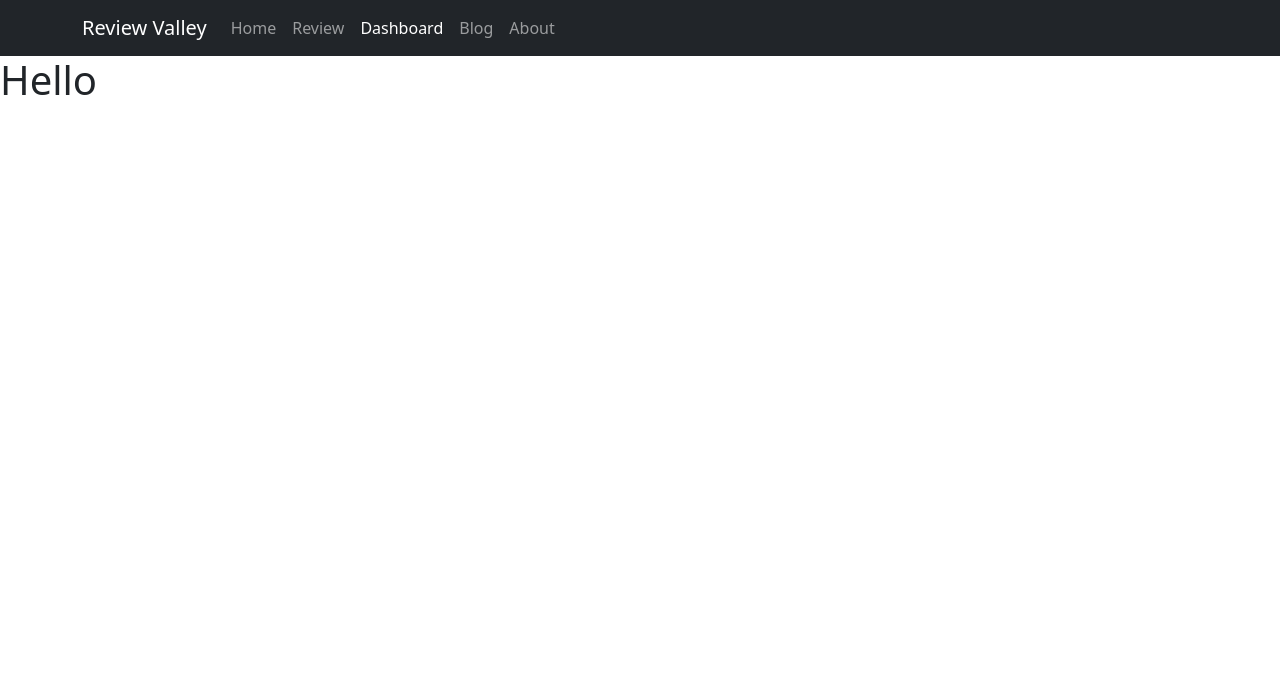
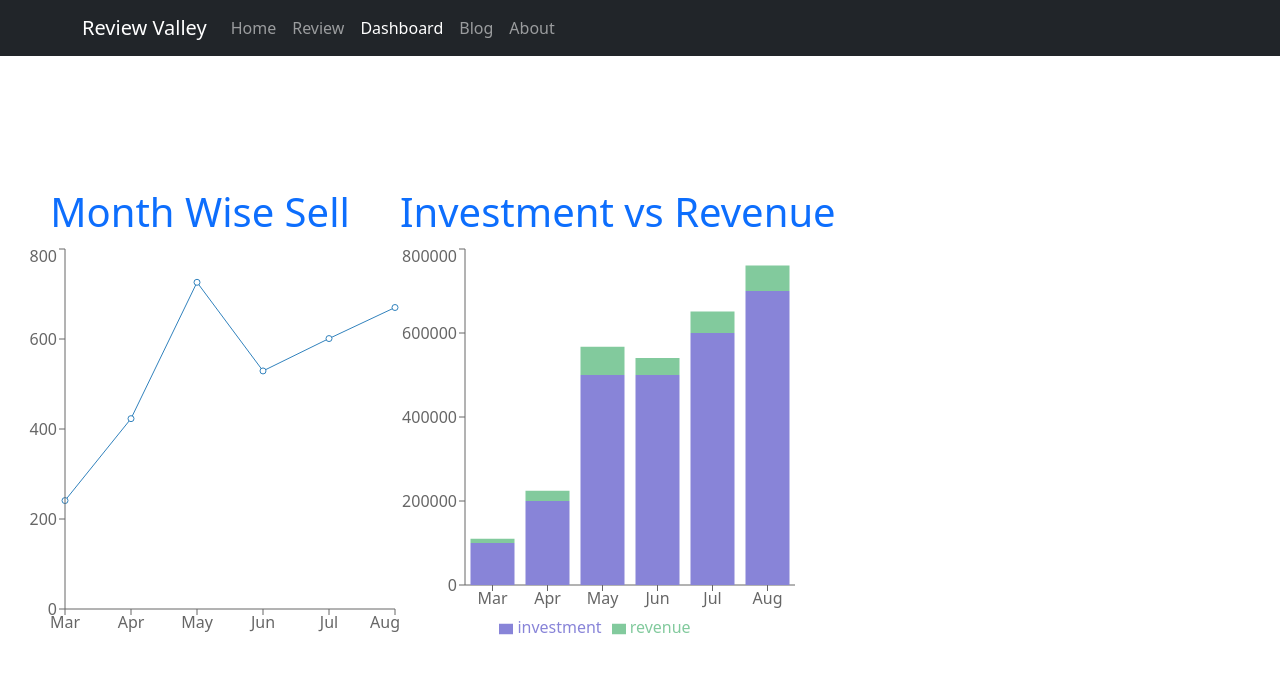
Before and after one commit to samuelmuabia/review-valley, a React (Create React App) app: page /dashboard in a window 1280 px wide. Shown: the top 674 px of the page. Built offline with nearby package versions, Linux system fonts and the light colour scheme.

Commit message:
Everything is working fine

```diff
--- a/package.json
+++ b/package.json
@@ -13,6 +13,7 @@
     "react-router-bootstrap": "^0.26.1",
     "react-router-dom": "^6.3.0",
     "react-scripts": "5.0.0",
+    "recharts": "^2.1.9",
     "web-vitals": "^2.1.4"
   },
   "scripts": {
--- a/src/components/About/About.js
+++ b/src/components/About/About.js
@@ -0,0 +1,11 @@
+import React from 'react';
+
+const About = () => {
+    return (
+        <div>
+            <h1>This is about page.</h1>
+        </div>
+    );
+};
+
+export default About;
--- a/src/components/Blog/Blog.js
+++ b/src/components/Blog/Blog.js
@@ -3,7 +3,11 @@ import React from 'react';
 const Blog = () => {
     return (
         <div>
-
+            <h1>Q1. What is context API?</h1>
+            <p>Context API is a React API that can solve a number of difficulties with state management and how state is passed to components in modern apps. Instead of adding a state management library in the project, which will eventually degrade performance and increase bundle size, Context API can be used to solve the problem and be OK with it. Without having to manually pass data through props, the Context API can be used to communicate data with different components. For example, the Context API is appropriate for the following use cases: theming, user language, authentication, and so on.
+            </p>
+            <h1>Q2.What is Semantic Tags?</h1>
+            <p>The purpose of the HTML element is clearly defined by semantic tags. It also specifies the sort of content that should be included in the element. header, footer, and article are considered as semantic elements because they clearly state their purpose and the type of content they should contain. The following new HTML5 semantic tags can be used to arrange a document in a meaningful way:header,nav,article,section,aside,footer.Semantic tags also help search engines to parse the webpage correctly and find accurate information. Thus, helping search engines to correctly index the page.</p>
         </div>
     );
 };
--- a/src/components/Dashboard/Dashboard.js
+++ b/src/components/Dashboard/Dashboard.js
@@ -1,10 +1,40 @@
-import React from 'react';
+
+import React, { useEffect, useState } from 'react';
+import { Bar, BarChart, Legend, Line, LineChart, Tooltip, XAxis, YAxis } from 'recharts';
 
 const Dashboard = () => {
+  const[datas,setData]=useState([])
+  useEffect(()=>{
+      fetch("data.json")
+      .then(res=>res.json())
+      .then(data=>setData(data));
+  },[])
     return (
+<div style={{height:"90vh"}} className='d-flex justify-content-space-between align-items-center'>
+       <div>
+        <h1 className='text-primary text-center'>Month Wise Sell</h1>
+       <LineChart
+        width={400} height={400}
+        data={datas}>
+            <Line dataKey={'sell'}></Line>
+            <Line dataKey={'month'}></Line>
+            <XAxis dataKey="month"></XAxis>
+            <YAxis></YAxis>
+            <Tooltip></Tooltip>
+        </LineChart>
+       </div>
         <div>
-            <h1>Hello</h1>
+        <h1 className='text-primary text-center'>Investment vs Revenue</h1>
+        <BarChart width={400} height={400} data={datas}>
+        <XAxis dataKey="month" />
+          <YAxis />
+          <Tooltip />
+          <Legend />
+          <Bar dataKey="investment" stackId="a" fill="#8884d8" />
+          <Bar dataKey="revenue" stackId="a" fill="#82ca9d" />
+         </BarChart>
         </div>
+</div>
     );
 };
 
--- a/src/components/Home/Home.js
+++ b/src/components/Home/Home.js
@@ -1,6 +1,11 @@
 import React from 'react';
-
+import { Button, Row } from 'react-bootstrap';
+import useReviews from '../../hooks/useReviews';
+import Review from '../Review/Review';
+import {LinkContainer} from 'react-router-bootstrap'
 const Home = () => {
+    const[reviews,setReview] = useReviews();
+    const topReviews = reviews.slice(0,3)
     return (
        <div>
             <div className='mx-4 d-flex align-items-center'>
@@ -13,7 +18,13 @@ const Home = () => {
         </div>
         </div>
         <div className='text-center'>
-            <h1>Customer Reviews</h1>
+            <h1 className='my-3'>Customer Reviews</h1>
+            <Row xs={1} md={2} lg={3} style={{width:"100%"}} className="g-4" >
+            {topReviews.map(review=><Review review={review} key={review.id}></Review>)}
+            </Row>
+            <LinkContainer to="/reviews">
+            <Button color="primary" className='my-5'>See all Reviews</Button>
+            </LinkContainer>
         </div>
        </div>
     );
--- a/src/components/NotFound/NotFound.js
+++ b/src/components/NotFound/NotFound.js
@@ -0,0 +1,11 @@
+import React from 'react';
+
+const s = () => {
+    return (
+        <div className='w-100 mh-100'>
+            <img style={{height:'800px'}} className='img-fluid' src="images/404.jpg" alt="" />
+        </div>
+    );
+};
+
+export default s;
--- a/src/components/Reviews/Reviews.js
+++ b/src/components/Reviews/Reviews.js
@@ -1,14 +1,15 @@
 import React, { useEffect, useState } from 'react';
 import { Row } from 'react-bootstrap';
+import useReviews from '../../hooks/useReviews';
 import Review from '../Review/Review';
 
 const Reviews = () => {
-    const[reviews,setReview] = useState([]);
-    useEffect(()=>{
-        fetch("review.json")
-        .then(res=>res.json())
-        .then(data=>setReview(data))
-    },[])
+    const[reviews,setReview] = useReviews();
+    // useEffect(()=>{
+    //     fetch("review.json")
+    //     .then(res=>res.json())
+    //     .then(data=>setReview(data))
+    // },[])
     return (
         <div>
             <Row xs={1} md={2} lg={3} style={{width:"100%"}} className="g-4" >
--- /dev/null
+++ b/src/hooks/useReviews.js
@@ -0,0 +1,12 @@
+import { useEffect, useState } from "react"
+
+const useReviews=()=>{
+    const [reviews,setReview]= useState([]);
+    useEffect(()=>{
+        fetch('review.json')
+        .then(res=> res.json())
+        .then(data=>setReview(data));
+    },[]);
+    return [reviews,setReview];
+}
+export default useReviews;
```
Also changed, not shown: public/images/404.jpg (added), 1 other file (tests, documents, lock files or other folders).
